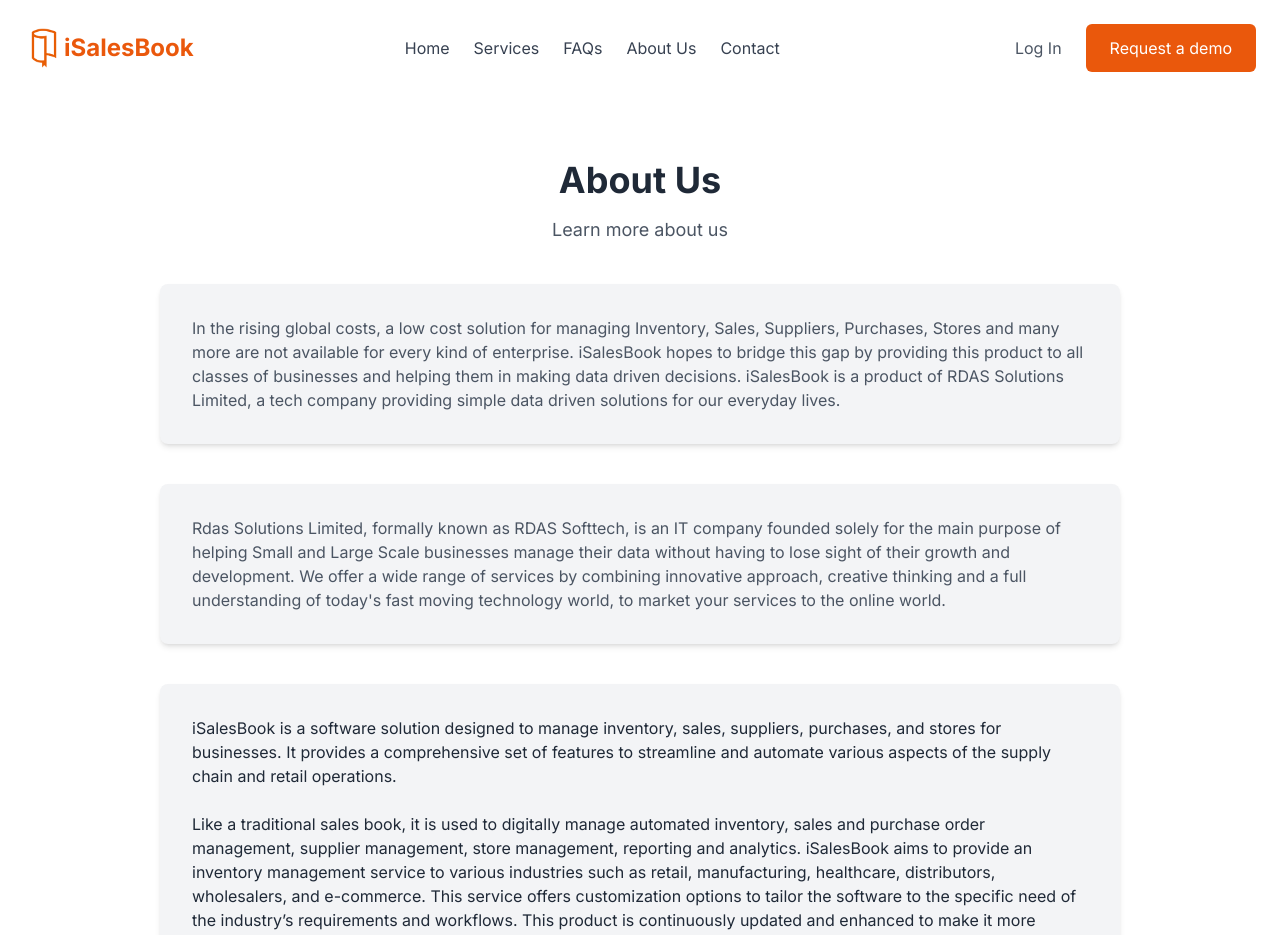
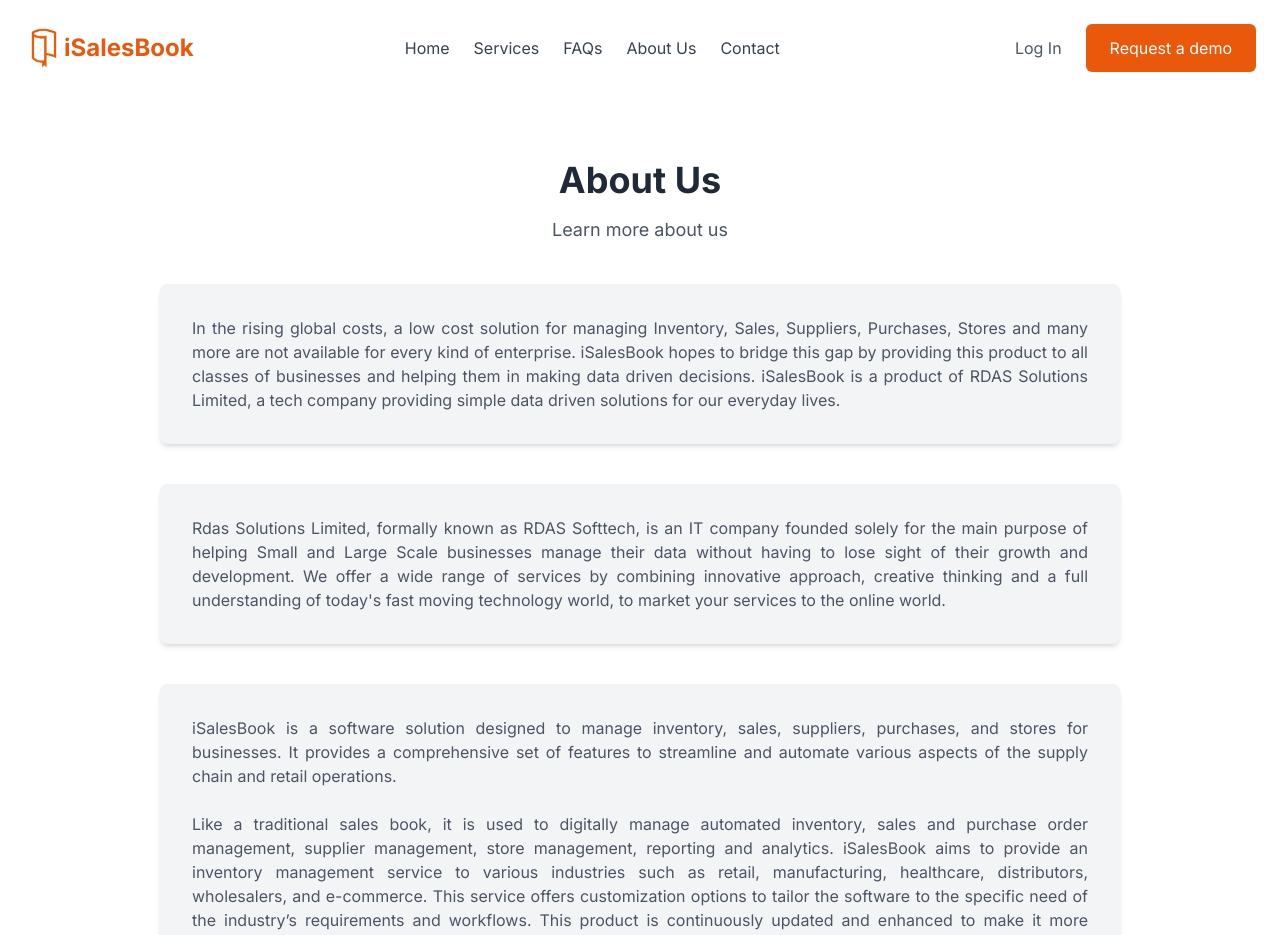
Before and after one commit to Zeeblink/iSalesBook, a Next.js app: page /about in a window 1280 px wide. Shown: the top 935 px of the page. Built offline with nearby package versions, Linux system fonts and the light colour scheme.

Commit message:
about us text-justify

```diff
--- a/app/about/page.tsx
+++ b/app/about/page.tsx
@@ -1,5 +1,3 @@
-import Image from 'next/image';
-
 const About = () => {
   return (
     <div className="bg-gray-100 min-h-screen">
@@ -10,16 +8,14 @@
 
           <div className="mt-10 grid grid-cols-1 md:grid-cols-1 gap-10">
             <div className="bg-gray-100 p-8 rounded-lg shadow-md">
-              {/* <h2 className="text-2xl font-semibold text-gray-800 mb-4">Our Story</h2> */}
-              <p className="text-gray-600">
+              <p className="text-gray-600 text-justify">
                 In the rising global costs, a low cost solution for managing Inventory, Sales, Suppliers, Purchases,
                 Stores and many more are not available for every kind of enterprise. iSalesBook hopes to bridge this gap by providing this product to all classes of businesses and helping them in making data driven decisions.
                 iSalesBook is a product of RDAS Solutions Limited, a tech company providing simple data driven solutions for our everyday lives.
               </p>
             </div>
             <div className="bg-gray-100 p-8 rounded-lg shadow-md">
-              {/* <h2 className="text-2xl font-semibold text-gray-800 mb-4">Our Mission</h2> */}
-              <p className="text-gray-600">
+              <p className="text-gray-600 text-justify">
               Rdas Solutions Limited, formally known as RDAS Softtech, is an IT company founded solely for the main purpose of helping Small and Large Scale businesses manage their data without having to lose sight of their growth and development.
               We offer a wide range of services by combining innovative approach, creative thinking and a full understanding of today&apos;s fast moving technology world, to market your services to the online world.
               </p>
@@ -28,20 +24,12 @@
 
           <div className="mt-10 grid grid-cols-1 md:grid-cols-1 gap-10">
             <div className="bg-gray-100 p-8 rounded-lg shadow-md">
-              {/* <h2 className="text-2xl font-semibold text-gray-800 mb-4">Our Values</h2> */}
-              <p>
+              <p className="text-gray-600 text-justify">
               iSalesBook is a software solution designed to manage inventory, sales, suppliers, purchases, and stores for businesses. It provides a comprehensive set of features to streamline and automate various aspects of the supply chain and retail operations. <br/><br/>
               Like a traditional sales book, it is used to digitally manage automated inventory, sales and purchase order management, supplier management, store management, reporting and analytics. iSalesBook aims to provide an inventory management service to various industries such as retail, manufacturing, healthcare, distributors, wholesalers, and e-commerce. This service offers customization options to tailor the software to the specific need of the industry’s requirements and workflows.
               This product is continuously updated and enhanced to make it more flexible, easier, cheaper, and faster for the entire supply chain and production life cycle.
               </p>
             </div>
-            {/* <div className="bg-gray-100 p-8 rounded-lg shadow-md">
-              <h2 className="text-2xl font-semibold text-gray-800 mb-4">Our Team</h2>
-              <p className="text-gray-600">
-                Our team is made up of passionate and talented individuals who are dedicated to helping our customers succeed. We bring diverse skills
-                and expertise to the table, working together to deliver the best possible solutions for our clients.
-              </p>
-            </div> */}
           </div>
         </div>
       </section>
@@ -50,125 +38,3 @@
 };
 
 export default About;
-
-
-
-
-
-
-
-
-
-
-
-
-
-
-
-
-
-
-
-
-
-
-
-
-
-
-
-
-
-
-
-
-
-
-
-
-
-
-
-
-
-
-
-
-
-
-
-
-
-
-
-
-
-
-
-
-
-
-
-{/* <div className="bg-gray-100 min-h-screen">
-      <section className="bg-white py-16">
-        <div className="container mx-auto px-6 lg:px-0">
-          <h1 className="text-4xl font-bold text-gray-800 text-center">About Us</h1>
-          <p className="mt-4 text-lg text-gray-600 text-center">Learn more about our company and team</p>
-
-          <div className="mt-10 grid grid-cols-1 md:grid-cols-2 gap-10">
-            <div className="bg-gray-100 p-8 rounded-lg shadow-md">
-              <h2 className="text-2xl font-semibold text-gray-800 mb-4">Our Story</h2>
-              <p className="text-gray-600">
-                iSalesBook was founded with the mission to help businesses manage their inventory, sales, suppliers, purchases, and stores efficiently.
-                We understand the challenges businesses face in today&apos;s fast-paced environment, and we&apos;re here to provide comprehensive solutions that
-                streamline operations and drive success.
-              </p>
-            </div>
-            <div className="bg-gray-100 p-8 rounded-lg shadow-md">
-              <h2 className="text-2xl font-semibold text-gray-800 mb-4">Our Mission</h2>
-              <p className="text-gray-600">
-                Our mission is to empower businesses with the tools they need to optimize their operations and achieve their goals. We are committed to
-                delivering high-quality software solutions that are easy to use and provide real value to our customers.
-              </p>
-            </div>
-          </div>
-
-          <div className="mt-10 grid grid-cols-1 md:grid-cols-2 gap-10">
-            <div className="bg-gray-100 p-8 rounded-lg shadow-md">
-              <h2 className="text-2xl font-semibold text-gray-800 mb-4">Our Values</h2>
-              <ul className="text-gray-600 space-y-2">
-                <li><strong>Customer Success:</strong> We prioritize the success of our customers above all else.</li>
-                <li><strong>Innovation:</strong> We are constantly innovating to improve our products and services.</li>
-                <li><strong>Integrity:</strong> We operate with integrity and transparency in all that we do.</li>
-                <li><strong>Teamwork:</strong> We believe in the power of teamwork and collaboration.</li>
-              </ul>
-            </div>
-            <div className="bg-gray-100 p-8 rounded-lg shadow-md">
-              <h2 className="text-2xl font-semibold text-gray-800 mb-4">Our Team</h2>
-              <p className="text-gray-600">
-                Our team is made up of passionate and talented individuals who are dedicated to helping our customers succeed. We bring diverse skills
-                and expertise to the table, working together to deliver the best possible solutions for our clients.
-              </p>
-            </div>
-          </div>
-
-          <div className="mt-10">
-            <h2 className="text-3xl font-semibold text-gray-800 text-center">Meet Our Leadership</h2>
-            <div className="mt-10 grid grid-cols-1 sm:grid-cols-2 lg:grid-cols-4 gap-10 px-6 lg:px-0">
-              {[
-                { name: 'John Doe', title: 'CEO', imgSrc: '/leader1.jpg' },
-                { name: 'Jane Smith', title: 'CTO', imgSrc: '/leader2.jpg' },
-                { name: 'Alice Johnson', title: 'COO', imgSrc: '/leader3.jpg' },
-                { name: 'Bob Lee', title: 'CFO', imgSrc: '/leader4.jpg' },
-              ].map((leader) => (
-                <div key={leader.name} className="text-center">
-                  <Image src={leader.imgSrc} alt={leader.name} className="mx-auto mb-4 rounded-full w-24 h-24 object-cover" width={96} height={96} />
-                  <h3 className="text-xl font-semibold text-gray-800">{leader.name}</h3>
-                  <p className="text-gray-600">{leader.title}</p>
-                </div>
-              ))}
-            </div>
-          </div>
-        </div>
-      </section>
-    </div> */}
```
